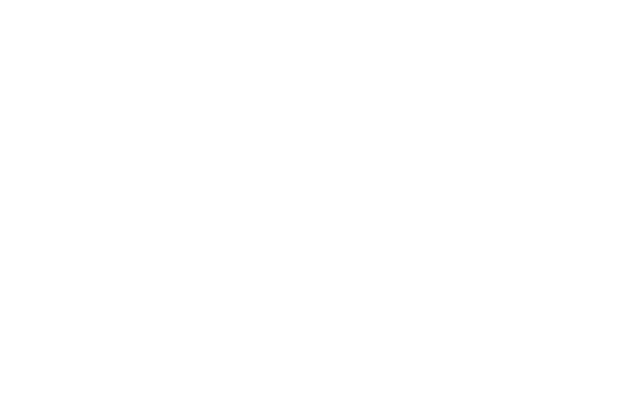
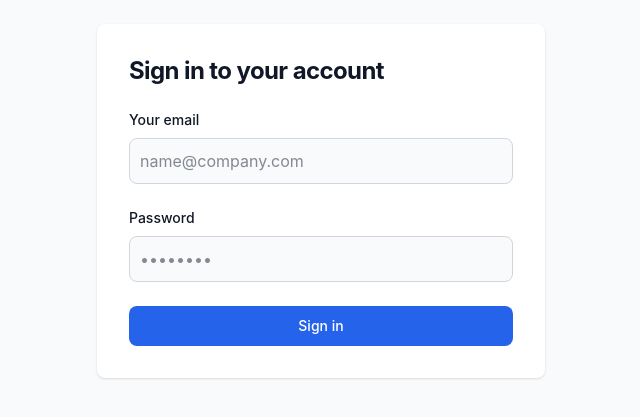
Before and after one commit to gleb-chetvertak/aiscreen-test, a Vue app: page /auth in a window 1280 px wide. Shown: the part 199-616 px from the top of the page, without its empty margins (319-959 px from the left). Built offline with nearby package versions, Linux system fonts and the light colour scheme.

Commit message:
fix middleware

```diff
--- a/src/components/the/CanvasTemplatesList.vue
+++ b/src/components/the/CanvasTemplatesList.vue
@@ -26,14 +26,14 @@ defineEmits(['showMore'])
           class="rounded-lg border border-gray-200 bg-white p-6 shadow-sm dark:border-gray-700 dark:bg-gray-800"
         >
           <div class="h-56 w-full">
-            <RouterLink to="home">
+            <RouterLink to="/">
               <!-- <RouterLink :to="{ name: 'canvasTemplateDetails', params: { id: item.id } }"> -->
               <img class="mx-auto h-full" :src="item.preview_image" alt="" />
             </RouterLink>
           </div>
           <div class="pt-6">
             <RouterLink
-              to="home"
+              to="/"
               class="text-lg font-semibold leading-tight text-gray-900 hover:underline dark:text-white"
             >
               <!-- <RouterLink
--- a/src/main.js
+++ b/src/main.js
@@ -6,7 +6,7 @@ import { createPinia } from 'pinia'
 import App from './App.vue'
 import router from './router'
 
-import 'flowbite'
+// import 'flowbite'
 
 const app = createApp(App)
 
--- a/src/middlewares/auth.js
+++ b/src/middlewares/auth.js
@@ -4,7 +4,7 @@ import { getTokenFromLocalStorage } from '@/utils/localStorage'
 export default async function auth({ to, next }) {
   const authStore = useAuthStore()
 
-  if (!authStore.isAuth) {
+  if (!authStore.isAuth.value) {
     const token = getTokenFromLocalStorage()
 
     if (token) {
@@ -17,7 +17,7 @@ export default async function auth({ to, next }) {
       return next()
     }
 
-    return next({ name: 'auth' })
+    return to.name === 'auth' ? next() : next({ name: 'auth' })
   }
 
   return next()
--- a/src/views/AuthView.vue
+++ b/src/views/AuthView.vue
@@ -9,8 +9,8 @@ const authStore = useAuthStore()
 // ENDREGION
 
 // REGION: refs
-const email = ref('hello@aiscreen.io')
-const password = ref('Demo!1234')
+const email = ref('')
+const password = ref('')
 const isLoginLoading = ref(false)
 // ENDREGION
 
--- a/vite.config.js
+++ b/vite.config.js
@@ -7,7 +7,7 @@ import tailwindcss from '@tailwindcss/vite'
 
 // https://vite.dev/config/
 export default defineConfig({
-  base: '/aiscreen-test/',
+  // base: '/aiscreen-test/',
   plugins: [vue(), vueDevTools(), tailwindcss()],
   resolve: {
     alias: {
```
